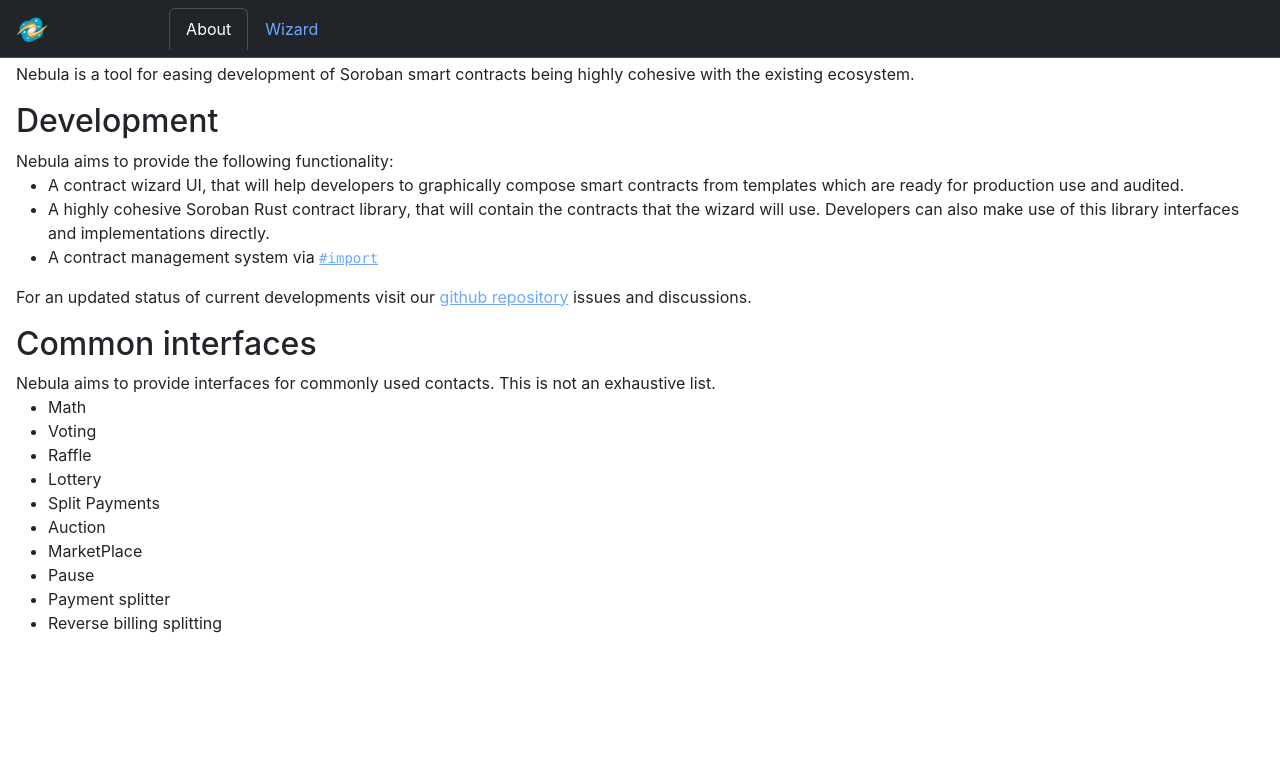
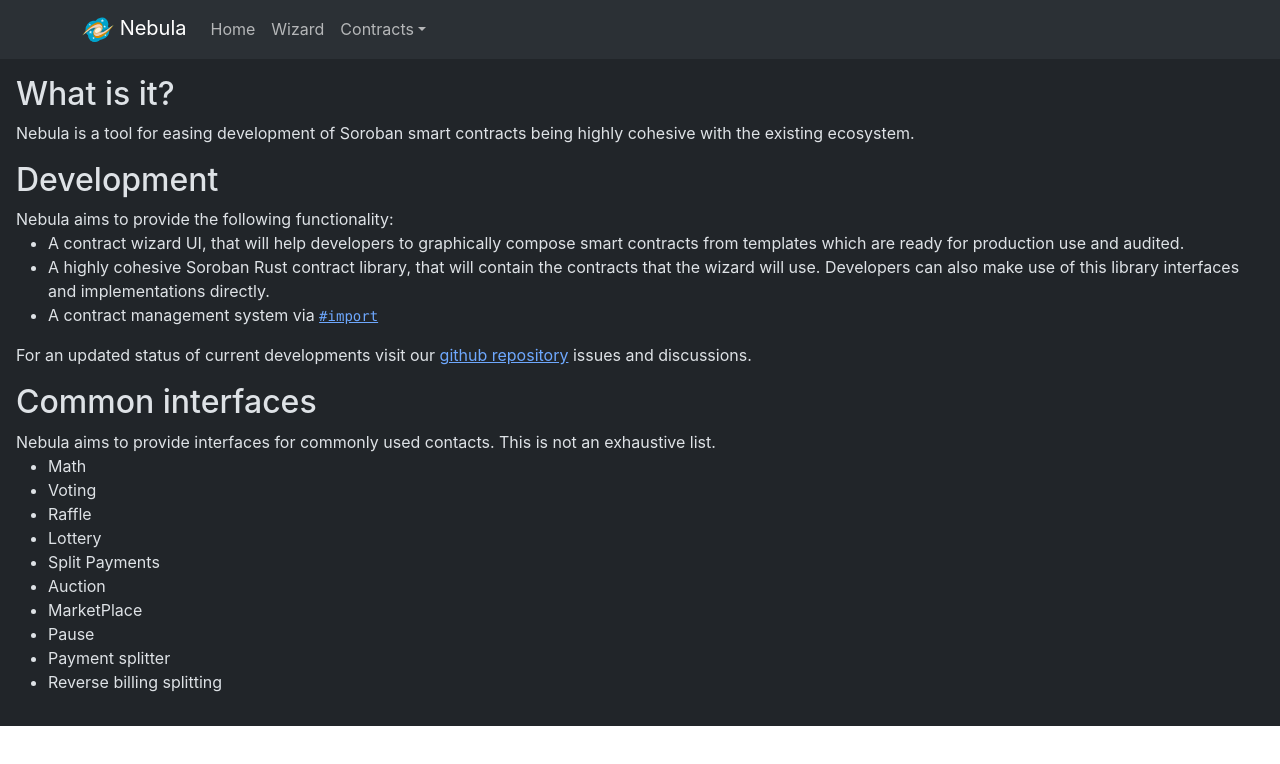
Before and after one commit to eigerco/nebula, a Next.js app in the folder app/: page / in a window 1280 px wide. Shown: the top 764 px of the page. Built offline with nearby package versions, Linux system fonts and the light colour scheme.

Commit message:
feat: use react-bootstrap-nav

```diff
--- a/app/pages/_app.tsx
+++ b/app/pages/_app.tsx
@@ -6,6 +6,7 @@
 import 'bootstrap-icons/font/bootstrap-icons.css'
 
 import '../src/index.css'
+import CustomNavbar from '../src/Navbar'
 
 export default function MyApp({ Component, pageProps }: AppProps): JSX.Element {
   return (
@@ -27,7 +28,10 @@
         <link rel="apple-touch-icon" href="/logo192.png" />
         <link rel="manifest" href="/manifest.json" />
       </Head>
-      <Component {...pageProps} />
+      <body>
+        <CustomNavbar />
+        <Component {...pageProps} />
+      </body>
     </html>
   )
 }
--- a/app/src/Navbar.tsx
+++ b/app/src/Navbar.tsx
@@ -1,29 +1,63 @@
 import React from 'react'
-import { Nav } from 'react-bootstrap'
 import Image from 'next/image'
 import Link from "next/link"
 
-export function Navbar({ currentPage }: any) {
+import Container from 'react-bootstrap/Container';
+import Nav from 'react-bootstrap/Nav';
+import Navbar from 'react-bootstrap/Navbar';
+import NavDropdown from 'react-bootstrap/NavDropdown';
+
+function CustomNavbar() {
   return (
-    <div className="menu">
-      <Nav
-        variant="tabs"
-        defaultActiveKey={currentPage}
-        className="navbar navbar-expand-md navbar-dark fixed-top bg-dark"
-      >
-        <h1
-          className="mx-3 my-auto"
-          style={{ fontSize: '1.8rem', textAlign: 'justify' }}
-        >
-          <Image src={'/logo.svg'} width="32" height={"32"} alt="logo" /> Nebula
-        </h1>
-        <Nav.Item>
-          <Nav.Link as={Link} href="/">About</Nav.Link>
-        </Nav.Item>
-        <Nav.Item>
-          <Nav.Link as={Link} href="/wizard">Wizard</Nav.Link>
-        </Nav.Item>
-      </Nav>
-    </div>
-  )
+    <Navbar expand="lg" className="bg-body-tertiary">
+      <Container>
+        <Navbar.Brand as={Link} href="/"><Image src={'/logo.svg'} width="32" height={"32"} alt="logo" /> Nebula </Navbar.Brand>
+        <Navbar.Toggle aria-controls="basic-navbar-nav" />
+        <Navbar.Collapse id="basic-navbar-nav">
+          <Nav className="me-auto">
+            <Nav.Link as={Link} href="/">Home</Nav.Link>
+            <Nav.Link as={Link} href="/wizard">Wizard</Nav.Link>
+            <NavDropdown title="Contracts" id="basic-nav-dropdown">
+              <NavDropdown.Item href="#action/3.1">Raffle</NavDropdown.Item>
+              <NavDropdown.Item href="#action/3.2">
+                Voting
+              </NavDropdown.Item>
+              <NavDropdown.Item href="#action/3.3">Something</NavDropdown.Item>
+              <NavDropdown.Divider />
+              <NavDropdown.Item href="#action/3.4">
+                Separated link
+              </NavDropdown.Item>
+            </NavDropdown>
+          </Nav>
+        </Navbar.Collapse>
+      </Container>
+    </Navbar>
+  );
 }
+
+export default CustomNavbar;
+
+// export function Navbar({ currentPage }: any) {
+//   return (
+//     <div className="menu">
+//       <Nav
+//         variant="tabs"
+//         defaultActiveKey={currentPage}
+//         className="navbar navbar-expand-md navbar-dark fixed-top bg-dark"
+//       >
+//         <h1
+//           className="mx-3 my-auto"
+//           style={{ fontSize: '1.8rem', textAlign: 'justify' }}
+//         >
+//           <Image src={'/logo.svg'} width="32" height={"32"} alt="logo" /> Nebula
+//         </h1>
+//         <Nav.Item>
+//           <Nav.Link as={Link} href="/">About</Nav.Link>
+//         </Nav.Item>
+//         <Nav.Item>
+//           <Nav.Link as={Link} href="/wizard">Wizard</Nav.Link>
+//         </Nav.Item>
+//       </Nav>
+//     </div>
+//   )
+// }
--- a/app/src/Readme.tsx
+++ b/app/src/Readme.tsx
@@ -1,10 +1,8 @@
 import React from 'react'
-import { Navbar } from './Navbar'
 
 export default function Readme({ currentPage }: any) {
   return (
     <div className="p-3">
-      <Navbar currentPage="/" />
       <h2>What is it?</h2>
       <p>
         Nebula is a tool for easing development of Soroban smart contracts being
--- a/app/src/Wizard.tsx
+++ b/app/src/Wizard.tsx
@@ -4,7 +4,7 @@
 import { ContractsCodeGen } from './contractsources/contractscodegen'
 import { Editor } from './Editor'
 import { Toolbox } from './Toolbox'
-import { Navbar } from './Navbar'
+import Navbar from './Navbar'
 // import './Wizard.css'
 
 export default function Wizard() {
@@ -54,7 +54,6 @@
 
   return (
     <div className="Wizard">
-      <Navbar currentPage="/wizard" />
       <div className="flex flex-grow-1">
         <div className="col-3 position-fixed">
           <div className="flex-column flex-nowrap p-3">
```
Also changed, not shown: app/pages/wizard.tsx (line endings or trailing spaces).
